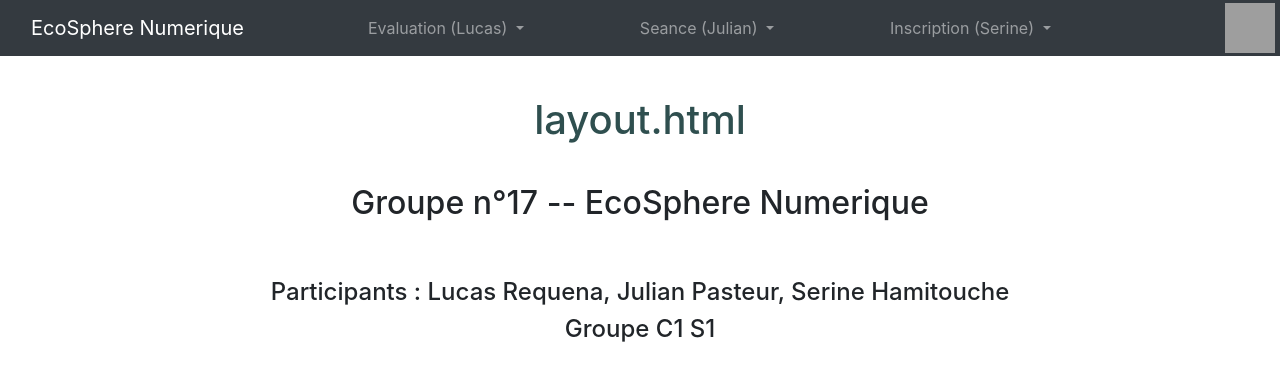
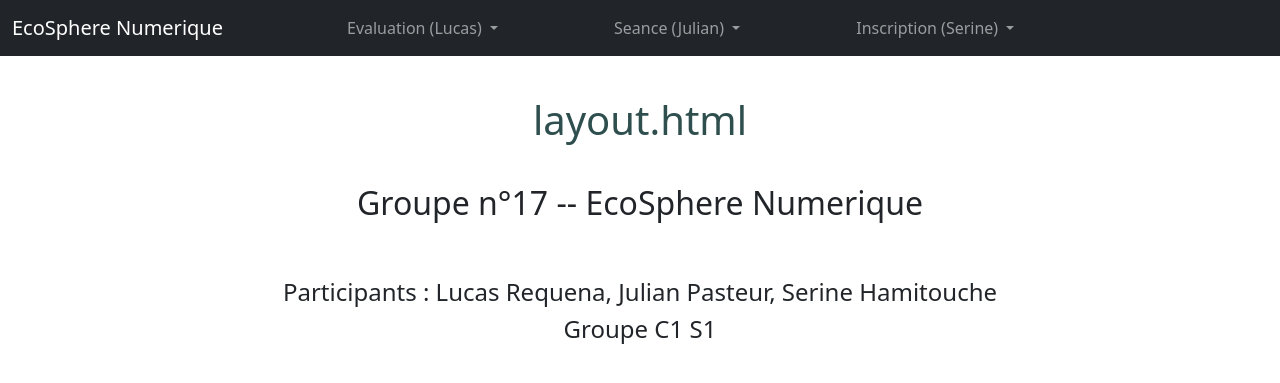
Before and after one commit to Lucas-Requena/ecosphere, a Flask app: page / in a window 1280 px wide. Shown: the top 383 px of the page. Run offline with Flask 3, Linux system fonts and the light colour scheme; some libraries are stand-ins or nearby versions; grey boxes are pictures that could not be loaded.

Commit message:
Update layout.html

```diff
--- a/ecosphere/templates/layout.html
+++ b/ecosphere/templates/layout.html
@@ -9,8 +9,6 @@
     <link rel="shortcut icon" href="{{ url_for('static', filename='image/logo.png') }}" >
     {% block stylesheets %}
         <link rel="stylesheet" href="{{ url_for('static', filename='bootstrap/css/bootstrap.css') }}" >
-        <!-- Ajout du lien CSS de Bootstrap -->
-        <link href="https://stackpath.bootstrapcdn.com/bootstrap/4.5.2/css/bootstrap.min.css" rel="stylesheet">
     {% endblock %}
 </head>
 <body>
@@ -29,7 +27,6 @@
 <div class="container">
 {% block body %}
     <h1 style="color:darkslategray; margin: 40px">layout.html</h1>
-    <img style="position: absolute; right: 5px; top: 3px" width="50px" height="50px" src="{{ url_for('static', filename='image/logo1.png') }}">
     <h2>Groupe n°17 -- EcoSphere Numerique</h2>
     <br>
     <br>
```
